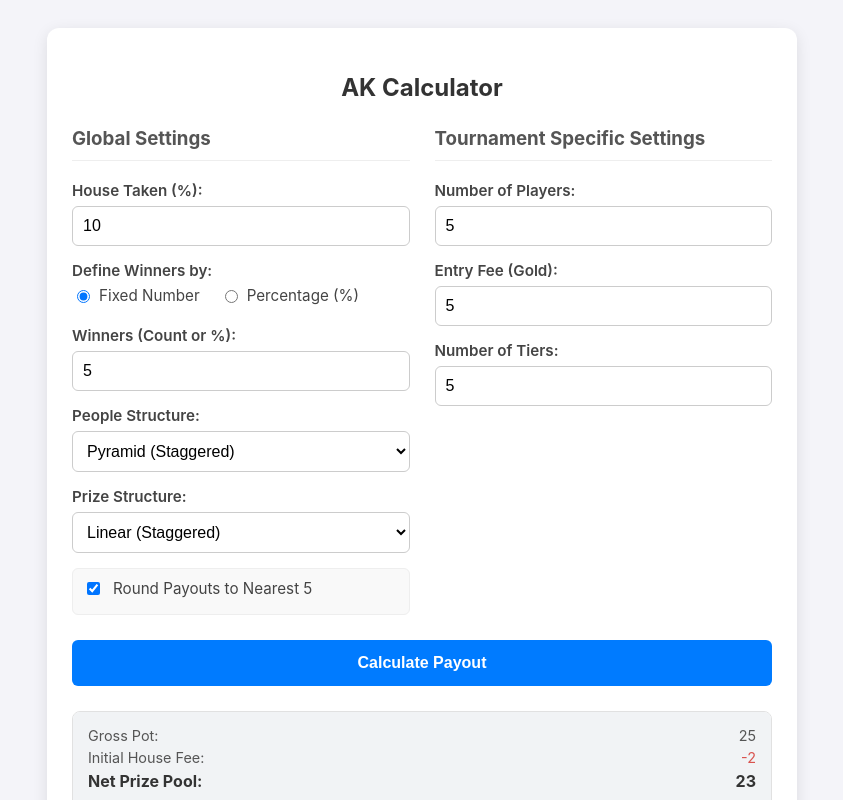
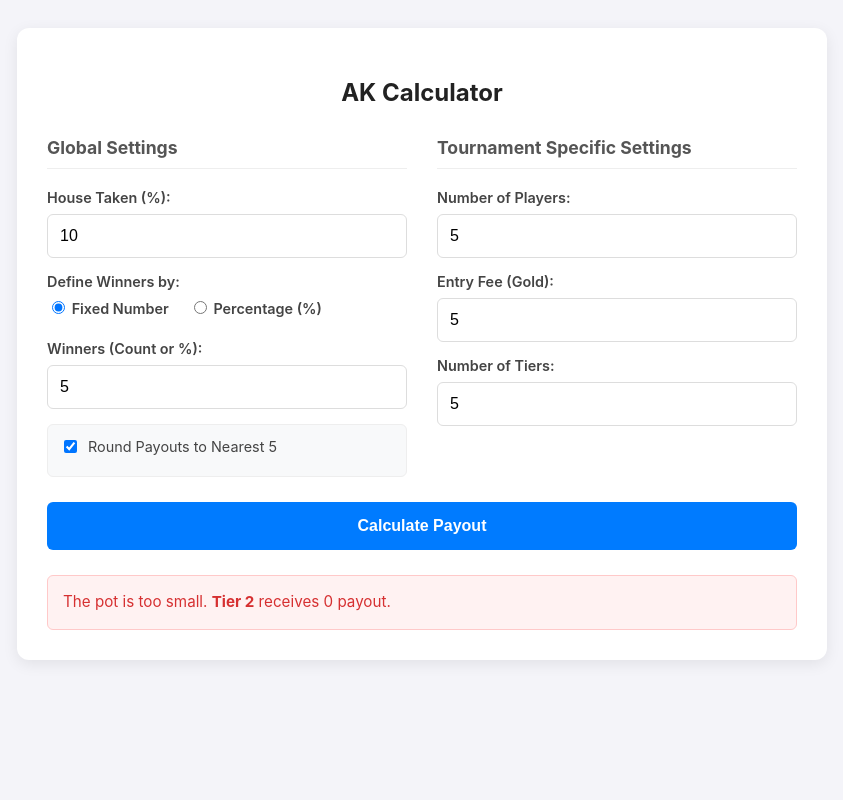
Before and after one commit to Gamearound/ak-calculator, a plain HTML site: page index.html in a window 1280 px wide. Both pictures are taken after typing "5", "5", "5", "5" into the empty fields and a click on the button "Calculate Payout". Shown: the top 800 px of the page, without its empty margins (218-1061 px from the left). Drawn offline with Linux system fonts and the light colour scheme.

Commit message:
Updated calculator

```diff
--- a/calculator.js
+++ b/calculator.js
@@ -1,85 +1,159 @@
 const AKCalculator = {
-    run: (data) => {
-        const players = Math.max(1, data.players);
-        const houseRate = data.housePercent / 100;
+    /**
+     * Main calculation function.
+     * @param {Object} inputs - *Cleaned* inputs from UI
+     */
+    calculate: (inputs) => {
+        const players = Math.max(1, inputs.players);
+        const tiers = Math.max(1, inputs.tiers);
 
-        let winnerCount = (data.winnerMode === 2)
-            ? Math.round(players * (data.rawWinnerVal / 100))
-            : Math.floor(data.rawWinnerVal);
+        let winners;
+        if (inputs.winnerMode === 2) { // Percentage mode
+            winners = Math.round(players * (inputs.rawWinnerVal / 100));
+        } else { // Fixed mode
+            winners = Math.floor(inputs.rawWinnerVal);
+        }
+        winners = Math.max(tiers, Math.min(winners, players));
 
-        winnerCount = Math.max(1, Math.min(winnerCount, players));
+        const grossPot = players * inputs.cost;
+        const houseFee = Math.floor(grossPot * (inputs.housePercent / 100));
+        const netPot = grossPot - houseFee;
+        const roundingSize = inputs.roundTo5 ? 5 : 1;
 
-        let tierCount = Math.max(1, data.tiers);
-        tierCount = Math.min(tierCount, winnerCount);
+        // Tier 1 has 1 person. Tiers 2..N split remainder exponentially.
+        const peoplePerTier = AKCalculator.distributePeopleToTiers(tiers, winners);
 
-        const peopleWeights = AKCalculator.getWeights(data.peopleMode, tierCount, false);
-        const peoplePerTier = AKCalculator.distributeIntegers(winnerCount, peopleWeights);
+        // Payout per person halves every tier downward (approx).
+        const payoutsPerTier = AKCalculator.distributePayoutsToTiers(netPot, peoplePerTier, roundingSize);
 
-        const grossPot = players * data.cost;
-        const houseFee = Math.floor(grossPot * houseRate);
-        const netPot = grossPot - houseFee;
+        const validCheck = AKCalculator.validatePayouts(payoutsPerTier);
+        if (!validCheck.success) {
+            return { success: false, error: validCheck.message };
+        }
 
-        const blockSize = data.roundTo5 ? 5 : 1;
-        const totalBlocks = Math.floor(netPot / blockSize);
-
-        const tierWeights = AKCalculator.getWeights(data.prizeMode, tierCount, true);
-
-        const combinedWeights = tierWeights.map((w, i) => w * peoplePerTier[i]);
-
-        const blocksPerTier = AKCalculator.distributeIntegers(totalBlocks, combinedWeights);
-
-        const payoutsPerPerson = blocksPerTier.map((blocks, i) => {
-            if (peoplePerTier[i] === 0) return 0;
-            const totalGoldForTier = blocks * blockSize;
-            return Math.floor(totalGoldForTier / peoplePerTier[i] / blockSize) * blockSize;
+        // We recalculate the total used because payouts were rounded down to blocks
+        let totalDistributed = 0;
+        payoutsPerTier.forEach((pay, index) => {
+            totalDistributed += pay * peoplePerTier[index];
         });
 
-        const totalPaid = payoutsPerPerson.reduce((sum, pay, i) => sum + (pay * peoplePerTier[i]), 0);
-        const leftover = netPot - totalPaid;
+        const leftover = netPot - totalDistributed;
 
         return {
-            grossPot,
-            houseFee,
-            netPot,
-            tiers: tierCount,
-            peoplePerTier,
-            payouts: payoutsPerPerson,
-            totalPaid,
-            leftover,
-            totalHouse: houseFee + leftover
+            success: true,
+            data: {
+                grossPot,
+                houseFee,
+                netPot,
+                tiers: tiers,
+                headcount: peoplePerTier,
+                payouts: payoutsPerTier,
+                totalDistributed,
+                leftover,
+                totalHouse: houseFee + leftover, // House keeps fee + rounding dust
+                winnerCount: winners // Return actual calculated winners
+            }
         };
     },
 
-    getWeights: (mode, count, reverse) => {
-        let weights = [];
-        if (mode === 'equal') {
-            weights = new Array(count).fill(1);
-        } else if (mode === 'linear') {
-            for (let i = 1; i <= count; i++) weights.push(i);
-        } else {
-            for (let i = 0; i < count; i++) weights.push(Math.pow(2, i));
+    distributePeopleToTiers: (numTiers, totalWinners) => {
+        if (numTiers === 1) return [totalWinners];
+
+        // Tier 1 is always 1 person
+        const counts = new Array(numTiers).fill(0);
+        counts[0] = 1;
+
+        const remainingPeople = totalWinners - 1;
+        const remainingTiers = numTiers - 1;
+
+        if (remainingPeople > 0) {
+            const weights = [];
+            for (let i = 0; i < remainingTiers; i++) {
+                weights.push(Math.pow(2, i));
+            }
+
+            const distribution = AKCalculator.distributeIntegers(remainingPeople, weights);
+
+            for (let i = 0; i < remainingTiers; i++) {
+                counts[i+1] = distribution[i];
+            }
         }
-        return reverse ? weights.reverse() : weights;
+
+        return counts;
+    },
+
+    distributePayoutsToTiers: (netPot, peoplePerTier, roundingSize) => {
+        const tiers = peoplePerTier.length;
+
+        const perPersonWeights = [];
+        for (let i = 0; i < tiers; i++) {
+            perPersonWeights.push(Math.pow(2, (tiers - 1) - i));
+        }
+
+        const tierSliceWeights = perPersonWeights.map((w, i) => w * peoplePerTier[i]);
+
+        const totalBlocks = Math.floor(netPot / roundingSize);
+
+        const blocksPerTier = AKCalculator.distributeIntegers(totalBlocks, tierSliceWeights);
+
+        return blocksPerTier.map((totalBlocksForTier, i) => {
+            const playersInTier = peoplePerTier[i];
+            if (playersInTier === 0) return 0;
+
+            const blocksPerPerson = Math.floor(totalBlocksForTier / playersInTier);
+
+            return blocksPerPerson * roundingSize;
+        });
     },
 
     distributeIntegers: (total, weights) => {
-        const totalWeight = weights.reduce((a, b) => a + b, 0);
-        if (totalWeight === 0) return new Array(weights.length).fill(0);
+        const totalWeight = weights.reduce((sum, w) => sum + w, 0);
+        if (totalWeight === 0) return weights.map(() => 0);
 
-        const rawShares = weights.map(w => total * (w / totalWeight));
+        const buckets = weights.map((weight, index) => {
+            const exact = (weight / totalWeight) * total;
+            return {
+                index,
+                value: Math.floor(exact),
+                fraction: exact % 1
+            };
+        });
 
-        const finalShares = rawShares.map(s => Math.floor(s));
+        const currentSum = buckets.reduce((sum, b) => sum + b.value, 0);
+        let leftovers = total - currentSum;
 
-        let currentSum = finalShares.reduce((a, b) => a + b, 0);
-        let remainder = total - currentSum;
+        buckets.sort((a, b) => b.fraction - a.fraction);
 
-        const details = rawShares.map((s, i) => ({ index: i, decimal: s - Math.floor(s) }));
-        details.sort((a, b) => b.decimal - a.decimal);
-
-        for (let i = 0; i < remainder; i++) {
-            finalShares[details[i].index]++;
+        for (let i = 0; i < leftovers; i++) {
+            buckets[i].value++;
         }
 
-        return finalShares;
+        return buckets
+            .sort((a, b) => a.index - b.index)
+            .map(b => b.value);
+    },
+
+    validatePayouts: (payouts) => {
+        for (let i = 0; i < payouts.length - 1; i++) {
+            const current = payouts[i];
+            const next = payouts[i+1];
+
+            if (current === 0) {
+                return { success: false, message: `The pot is too small. <strong>Tier ${i+1}</strong> receives 0 payout.` };
+            }
+
+            if (next >= current) {
+                return {
+                    success: false,
+                    message: `Price collision detected.<br><strong>Tier ${i+1}</strong> (${current}) is not strictly greater than <strong>Tier ${i+2}</strong> (${next}).<br>Increase Entry Fee, reduce Tiers, or reduce House Cut.`
+                };
+            }
+        }
+
+        if (payouts[payouts.length - 1] <= 0) {
+            return { success: false, message: `The lowest tier (Tier ${payouts.length}) receives 0 payout.` };
+        }
+
+        return { success: true };
     }
 };
--- a/index.html
+++ b/index.html
@@ -3,7 +3,7 @@
 <head>
     <meta charset="UTF-8">
     <meta content="width=device-width, initial-scale=1.0" name="viewport">
-    <title>AK Calculator</title>
+    <title>AK Tournament Calculator</title>
     <link rel="stylesheet" href="style.css">
 </head>
 <body>
@@ -16,7 +16,7 @@
             <h3>Global Settings</h3>
             <div class="form-group">
                 <label for="house">House Taken (%):</label>
-                <input id="house" type="number" value="10">
+                <input id="house" type="number" value="10" min="0" max="100">
             </div>
             <div class="form-group">
                 <label>Define Winners by:</label>
@@ -27,22 +27,7 @@
             </div>
             <div class="form-group">
                 <label for="winnersVal">Winners (Count or %):</label>
-                <input id="winnersVal" placeholder="e.g. 5" type="number">
-            </div>
-            <div class="form-group">
-                <label for="peopleMode">People Structure:</label>
-                <select id="peopleMode">
-                    <option value="equal">Equal</option>
-                    <option value="linear" selected>Pyramid (Staggered)</option>
-                    <option value="exp">Halving (Exponential)</option>
-                </select>
-            </div>
-            <div class="form-group">
-                <label for="prizeMode">Prize Structure:</label>
-                <select id="prizeMode">
-                    <option value="linear" selected>Linear (Staggered)</option>
-                    <option value="exp">Doubling (Exponential)</option>
-                </select>
+                <input id="winnersVal" placeholder="e.g. 5" type="number" min="1">
             </div>
             <div class="checkbox-group">
                 <label>
@@ -54,24 +39,23 @@
             <h3>Tournament Specific Settings</h3>
             <div class="form-group">
                 <label for="players">Number of Players:</label>
-                <input id="players" placeholder="e.g. 50" type="number">
+                <input id="players" placeholder="e.g. 50" type="number" min="2">
             </div>
             <div class="form-group">
                 <label for="cost">Entry Fee (Gold):</label>
-                <input id="cost" placeholder="e.g. 1000" type="number">
+                <input id="cost" placeholder="e.g. 1000" type="number" min="0">
             </div>
             <div class="form-group">
                 <label for="tiers">Number of Tiers:</label>
-                <input id="tiers" placeholder="Default: 1" type="number">
+                <input id="tiers" placeholder="Default: 1" type="number" min="1">
             </div>
         </div>
     </div>
 
-    <button onclick="calculatePayout()">Calculate Payout</button>
+    <button id="calcBtn">Calculate Payout</button>
 
-    <!-- Results Display -->
-    <div id="error-area"></div>
-    <div id="result-area"></div>
+    <div id="error-area" class="message-area error" style="display:none;"></div>
+    <div id="result-area" class="result-container" style="display:none;"></div>
 </div>
 
 <script src="calculator.js"></script>
--- a/style.css
+++ b/style.css
@@ -4,22 +4,19 @@ body {
     display: flex;
     justify-content: center;
     padding: 20px;
+    color: #333;
 }
 
 .container {
     background: white;
-    padding: 25px;
+    padding: 30px;
     border-radius: 12px;
-    box-shadow: 0 4px 15px rgba(0, 0, 0, 0.1);
+    box-shadow: 0 4px 15px rgba(0, 0, 0, 0.08);
     width: 100%;
-    max-width: 700px;
+    max-width: 750px;
 }
 
-h2 {
-    text-align: center;
-    color: #333;
-    margin-bottom: 25px;
-}
+h2 { text-align: center; margin-bottom: 30px; color: #222; }
 
 h3 {
     margin-top: 0;
@@ -27,152 +24,116 @@ h3 {
     color: #555;
     border-bottom: 1px solid #eee;
     padding-bottom: 10px;
+    font-size: 1.1rem;
 }
 
 .form-grid {
     display: grid;
     grid-template-columns: 1fr 1fr;
-    gap: 25px;
+    gap: 30px;
 }
 
-.form-group {
-    margin-bottom: 15px;
-}
+.form-group { margin-bottom: 15px; }
 
 label {
     display: block;
-    margin-bottom: 6px;
+    margin-bottom: 8px;
     font-weight: 600;
+    font-size: 0.9rem;
     color: #444;
-    font-size: 0.95rem;
 }
 
 input[type="number"], select {
     width: 100%;
-    padding: 10px;
+    padding: 12px;
     box-sizing: border-box;
-    border: 1px solid #ccc;
+    border: 1px solid #ddd;
     border-radius: 6px;
     font-size: 1rem;
-    background-color: #fff;
+    transition: border-color 0.2s;
 }
 
-.radio-group {
-    display: flex;
-    gap: 20px;
-    margin-top: 5px;
-}
+input:focus { border-color: #007bff; outline: none; }
 
-.radio-group label {
-    font-weight: normal;
+.radio-group, .checkbox-group label {
     display: flex;
     align-items: center;
-    gap: 6px;
+    gap: 8px;
+    font-weight: normal;
     cursor: pointer;
 }
 
+.radio-group { gap: 20px; margin-top: 5px; }
+
 .checkbox-group {
-    margin-top: 10px;
-    background: #f9f9f9;
-    padding: 10px;
+    margin-top: 15px;
+    background: #f8f9fa;
+    padding: 12px;
     border-radius: 6px;
     border: 1px solid #eee;
 }
 
-.checkbox-group label {
-    display: flex;
-    align-items: center;
-    gap: 10px;
-    font-weight: normal;
-    cursor: pointer;
-}
-
 button {
     width: 100%;
-    padding: 14px;
+    padding: 15px;
     background-color: #007bff;
     color: white;
     border: none;
     border-radius: 6px;
     font-size: 16px;
+    font-weight: bold;
     cursor: pointer;
     margin-top: 25px;
-    font-weight: bold;
     transition: background-color 0.2s;
 }
+button:hover { background-color: #0056b3; }
 
-button:hover {
-    background-color: #0056b3;
+/* Message Areas */
+.message-area {
+    margin-top: 25px;
+    padding: 15px;
+    border-radius: 6px;
+    font-size: 0.95rem;
+    line-height: 1.5;
+}
+.message-area.error {
+    background-color: #fff2f2;
+    border: 1px solid #ffc9c9;
+    color: #d63031;
 }
 
-#result-area {
+/* Results */
+.result-container {
     margin-top: 25px;
-    background-color: #ffffff;
     border: 1px solid #e1e1e1;
     border-radius: 8px;
     overflow: hidden;
-    display: none;
 }
 
-#result-area.active {
-    display: block;
-}
+.result-header { background-color: #f8f9fa; padding: 15px; border-bottom: 1px solid #e1e1e1; }
+.result-body { padding: 15px; background: white; }
+.result-footer { background-color: #f1f3f5; padding: 15px; border-top: 1px solid #e1e1e1; }
 
-.result-header, .result-body, .result-footer {
-    padding: 15px;
-}
-
-.result-header { background-color: #f1f3f5; border-bottom: 1px solid #ddd; }
-.result-footer { background-color: #f8f9fa; border-top: 1px solid #ddd; }
-
-.result-row {
+.row {
     display: flex;
     justify-content: space-between;
-    margin-bottom: 5px;
+    margin-bottom: 6px;
     font-size: 0.9rem;
     color: #555;
 }
+.row.bold { font-weight: 700; color: #222; font-size: 1rem; margin-top: 8px; }
 
-.result-row.main {
-    font-weight: bold;
-    color: #333;
-    font-size: 1rem;
-    margin-top: 5px;
-}
-
-.tier-row {
-    padding: 8px 0;
-    border-bottom: 1px dashed #eee;
+.tier-item {
     display: flex;
     justify-content: space-between;
     align-items: center;
+    padding: 10px 0;
+    border-bottom: 1px dashed #eee;
 }
-.tier-row:last-child { border-bottom: none; }
+.tier-item:last-child { border-bottom: none; }
+.t-lbl { font-weight: 600; color: #333; }
+.t-sub { font-size: 0.85rem; color: #888; margin-top: 2px; }
+.t-val { font-weight: 700; color: #007bff; font-size: 1.1rem; text-align: right; }
+.t-tot { font-size: 0.85rem; color: #666; text-align: right; }
 
-.tier-label { font-weight: 600; color: #333; }
-.tier-detail { font-size: 0.85rem; color: #777; }
-
-.reconciliation {
-    margin-top: 10px;
-    padding-top: 10px;
-    border-top: 1px solid #ddd;
-    font-size: 0.85rem;
-    color: #666;
-    text-align: right;
-}
-
-.error-msg {
-    color: #d9534f;
-    font-weight: bold;
-    padding: 15px;
-    background: #fff5f5;
-    border: 1px solid #ffcccc;
-    border-radius: 4px;
-    margin-top: 20px;
-}
-
-@media (max-width: 650px) {
-    .form-grid {
-        grid-template-columns: 1fr;
-    }
-}
+@media (max-width: 650px) { .form-grid { grid-template-columns: 1fr; gap: 15px; } }
--- a/ui.js
+++ b/ui.js
@@ -1,79 +1,107 @@
-const fmt = (num) => num.toLocaleString();
+document.addEventListener('DOMContentLoaded', () => {
+    document.getElementById('calcBtn').addEventListener('click', calculatePayout);
+});
+
+const fmt = (num) => {
+    return new Intl.NumberFormat('en-US').format(num);
+};
 
 function getInputs() {
     const winnerModeInput = document.querySelector('input[name="winnerMode"]:checked');
+
+    const getVal = (id, def) => {
+        const val = document.getElementById(id).value;
+        return val === '' ? def : Number(val);
+    };
+
     return {
-        players: parseInt(document.getElementById('players').value),
-        cost: parseInt(document.getElementById('cost').value),
-        housePercent: parseFloat(document.getElementById('house').value),
+        players: getVal('players', 0),
+        cost: getVal('cost', 0),
+        housePercent: getVal('house', 10), // Default 10%
         winnerMode: winnerModeInput ? parseInt(winnerModeInput.value) : 1,
-        rawWinnerVal: parseFloat(document.getElementById('winnersVal').value),
-        tiers: parseInt(document.getElementById('tiers').value),
-        peopleMode: document.getElementById('peopleMode').value,
-        prizeMode: document.getElementById('prizeMode').value,
+        rawWinnerVal: getVal('winnersVal', 0),
+        tiers: getVal('tiers', 1),
         roundTo5: document.getElementById('round5').checked,
     };
 }
 
-function isValid(inputs) {
-    if (isNaN(inputs.players) || isNaN(inputs.cost) || isNaN(inputs.housePercent) || isNaN(inputs.rawWinnerVal)) {
-        document.getElementById('error-area').innerHTML = `<div class="error-msg">Please check your number inputs.</div>`;
-        return false;
-    }
-    return true;
+function showResult(html) {
+    const res = document.getElementById('result-area');
+    res.innerHTML = html;
+    res.style.display = 'block';
+    document.getElementById('error-area').style.display = 'none';
 }
 
-function buildHTML(data) {
+function showError(msg) {
+    const err = document.getElementById('error-area');
+    err.innerHTML = msg;
+    err.style.display = 'block';
+    document.getElementById('result-area').style.display = 'none';
+}
+
+function buildSuccessHTML(data) {
     let tiersHtml = '';
 
-    for (let i = 0; i < data.tiers; i++) {
-        if (data.payouts[i] === 0 || data.peoplePerTier[i] === 0) continue;
-
-        const tierTotal = data.payouts[i] * data.peoplePerTier[i];
+    data.payouts.forEach((pay, i) => {
+        const count = data.headcount[i];
+        const totalForTier = pay * count;
 
         tiersHtml += `
-            <div class="tier-row">
-                <div>
-                    <div class="tier-label">Tier ${i + 1}</div>
-                    <div class="tier-detail">${data.peoplePerTier[i]} people</div>
+            <div class="tier-item">
+                <div class="tier-left">
+                    <div class="t-lbl">Tier ${i + 1}</div>
+                    <div class="t-sub">${count} Player${count > 1 ? 's' : ''}</div>
                 </div>
-                <div style="text-align:right">
-                    <div class="tier-label" style="color:#007bff">${fmt(data.payouts[i])} G</div>
-                    <div class="tier-detail">Total: ${fmt(tierTotal)} G</div>
+                <div class="tier-right">
+                    <div class="t-val">${fmt(pay)} <small>Gold</small></div>
+                    <div class="t-tot">Total: ${fmt(totalForTier)}</div>
                 </div>
             </div>`;
-    }
+    });
 
     return `
         <div class="result-header">
-            <div class="result-row"><span>Gross Pot:</span><span>${fmt(data.grossPot)}</span></div>
-            <div class="result-row"><span>Initial House Fee:</span><span style="color:#d9534f">-${fmt(data.houseFee)}</span></div>
-            <div class="result-row main"><span>Net Prize Pool:</span><span>${fmt(data.netPot)}</span></div>
+            <div class="row"><span>Gross Pot:</span><span>${fmt(data.grossPot)}</span></div>
+            <div class="row"><span>House Fee:</span><span style="color:#d63031">-${fmt(data.houseFee)}</span></div>
+            <div class="row bold"><span>Net Prize Pool:</span><span>${fmt(data.netPot)}</span></div>
         </div>
-        <div class="result-body">${tiersHtml}</div>
+
+        <div class="result-body">
+            ${tiersHtml}
+        </div>
+
         <div class="result-footer">
-            <div class="result-row"><span>Distributed to Players:</span><strong>${fmt(data.totalPaid)}</strong></div>
-            <div class="result-row"><span>Rounding Leftovers:</span><span>+${fmt(data.leftover)}</span></div>
-            <div class="result-row main"><span>Total House Take:</span><span>${fmt(data.totalHouse)}</span></div>
-            <div class="reconciliation">Check: Distributed (${fmt(data.totalPaid)}) + House (${fmt(data.totalHouse)}) = ${fmt(data.totalPaid + data.totalHouse)}</div>
+            <div class="row"><span>Distributed to Winners:</span><strong>${fmt(data.totalDistributed)}</strong></div>
+            <div class="row"><span>Rounding Remainder:</span><span>+${fmt(data.leftover)}</span></div>
+            <div class="row bold highlight"><span>Total House Keep:</span><span>${fmt(data.totalHouse)}</span></div>
         </div>
     `;
 }
 
 function calculatePayout() {
-    const errorArea = document.getElementById('error-area');
-    const resultArea = document.getElementById('result-area');
-
-    errorArea.innerHTML = '';
-    resultArea.innerHTML = '';
-    resultArea.classList.remove('active');
-
     const inputs = getInputs();
 
-    if (!isValid(inputs)) return;
+    // 1. Validation
+    if (inputs.players <= 0) return showError("Number of Players must be positive.");
+    if (inputs.cost < 0) return showError("Entry fee cannot be negative.");
+    if (inputs.tiers < 1) return showError("Must have at least 1 Tier.");
+    if (inputs.rawWinnerVal <= 0) return showError("Must have at least 1 Winner.");
 
-    const results = AKCalculator.run(inputs);
+    // 2. Pre-check Winners vs Tiers
+    let estimatedWinners = (inputs.winnerMode === 2)
+        ? Math.round(inputs.players * (inputs.rawWinnerVal / 100))
+        : Math.floor(inputs.rawWinnerVal);
 
-    resultArea.innerHTML = buildHTML(results);
-    resultArea.classList.add('active');
+    if (estimatedWinners < inputs.tiers) {
+        return showError(`<strong>Configuration Error:</strong><br>You defined ${inputs.tiers} Tiers but only ${estimatedWinners} Winner(s).<br>Decrease Tiers or increase Winners.`);
+    }
+
+    // 3. Run Calculation
+    const result = AKCalculator.calculate(inputs);
+
+    if (result.success) {
+        showResult(buildSuccessHTML(result.data));
+    } else {
+        showError(result.error);
+    }
 }
```
